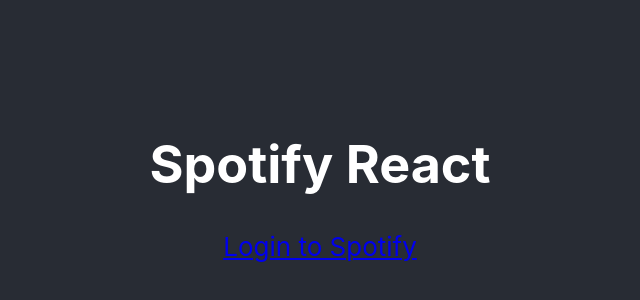
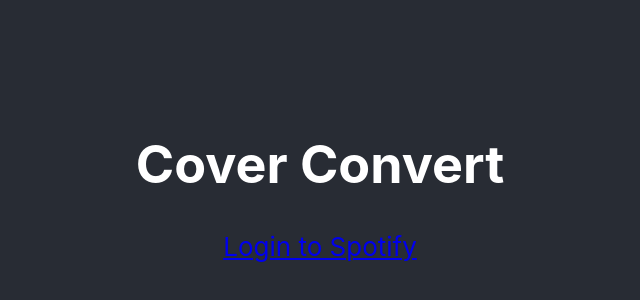
Before and after one commit to adamsthomas48/cover-convert, a React (Create React App) app: page / in a window 1280 px wide. Shown: the part 220-520 px from the top of the page, without its empty margins (320-960 px from the left). Built offline with nearby package versions, Linux system fonts and the light colour scheme.

Commit message:
Displaying playlists

```diff
--- a/src/components/home.jsx
+++ b/src/components/home.jsx
@@ -15,6 +15,7 @@
     const [searchKey, setSearchKey] = useState("")
     const [artists, setArtists] = useState([])
     const [user, setUser] = useState(null)
+    const [playlists, setPlaylists] = useState([])
 
       useEffect(() => {
           const hash = window.location.hash
@@ -38,6 +39,7 @@
 
       const logout = () => {
           setToken("")
+          setPlaylists([])
           window.localStorage.removeItem("token")
       }
 
@@ -62,6 +64,9 @@
         const options = {
             method: 'GET',
             url: 'https://api.spotify.com/v1/me/playlists',
+            params: {
+                limit: 50,
+            },
             headers: {
                 Authorization: `Bearer ${token}`,
                 "Accept": "application/json",
@@ -70,30 +75,8 @@
         }
 
         const res = await axios(options);
-        console.log(res)
-
-        //   const {currUser} = await axios.get(
-        //       'https://api.spotify.com/v1/me', {
-
-        //           headers: {
-
-        //               Authorization: `Bearer ${token}`,
-        //               "Accept": "application/json",
-        //               "Content-Type": "application/json",
-        //           },
-        //   })
-
-        //   const options = {
-        //     method: 'GET',
-        //     url: `https://api.spotify.com/v1/search?q=${this.state.query}&type=track`,
-        //     headers: {
-        //         'Authorization': `Bearer ${config.Bearer}`,
-        //         "Accept": "application/json",
-        //         "Content-Type": "application/json",
-        //     }
-        // }
-        // const res = await axios(options);
-        // console.log(res)
+        console.log(res.data)
+        setPlaylists(res.data.items)
 
 
       }
@@ -101,7 +84,7 @@
       return (
           <div className="App">
               <header className="App-header">
-                  <h1>Spotify React</h1>
+                  <h1>Cover Convert</h1>
                   {!token ?
 
                       <a href={`${AUTH_ENDPOINT}?client_id=${CLIENT_ID}&redirect_uri=${REDIRECT_URI}&response_type=${RESPONSE_TYPE}`}>Login
@@ -115,6 +98,16 @@
                           <button onClick={e => getPlaylists(token)}>Get Playlists</button>
                         </div>
                         }
+
+                    {playlists != null &&
+                        <div>
+                            {playlists.map((playlist) => (
+                                <div key={playlist.id}>
+                                    <h2>{playlist.name}</h2>
+                                </div>
+                            ))}
+                        </div>
+                    }
               </header>
 
           </div>
```
